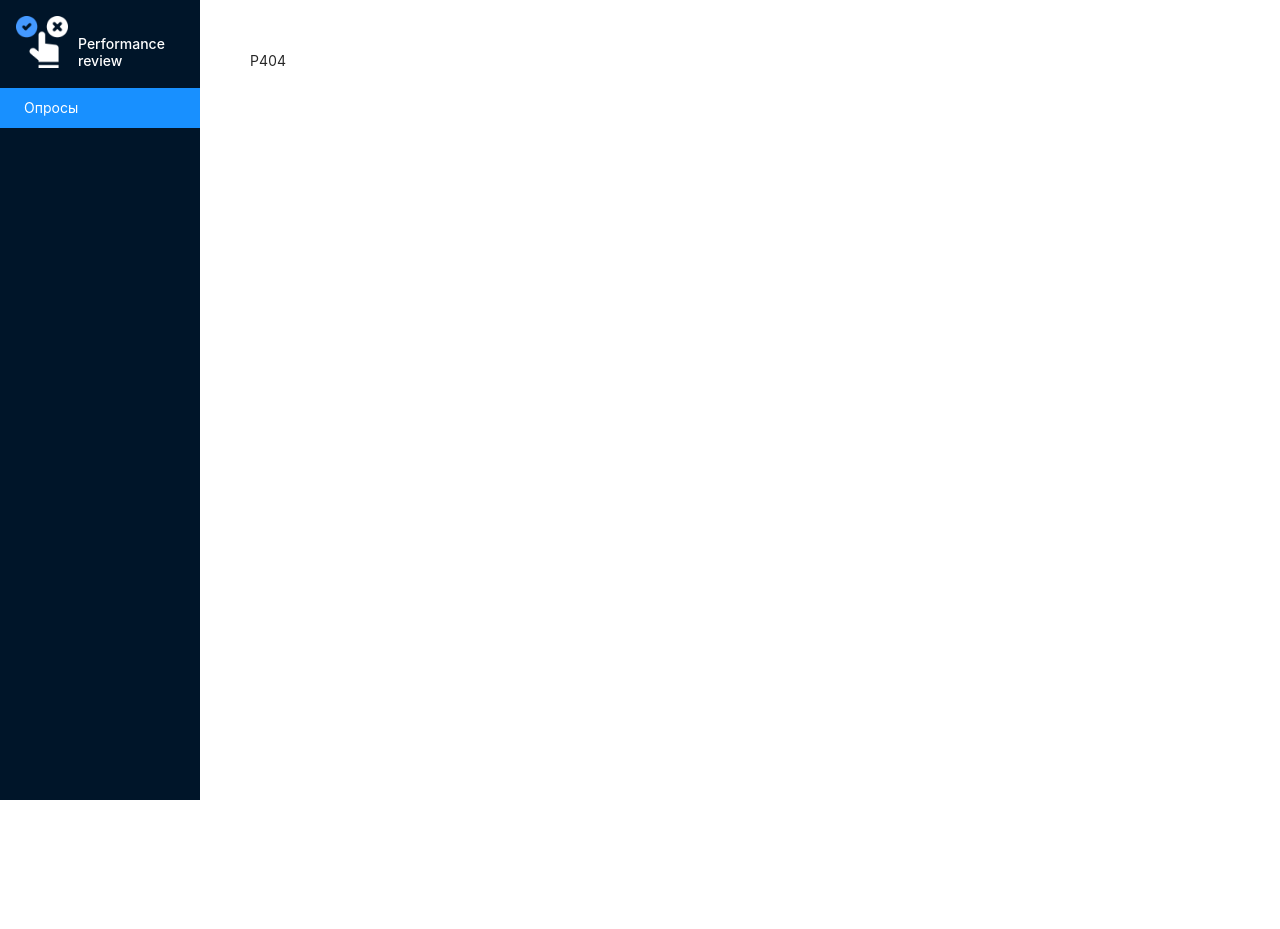
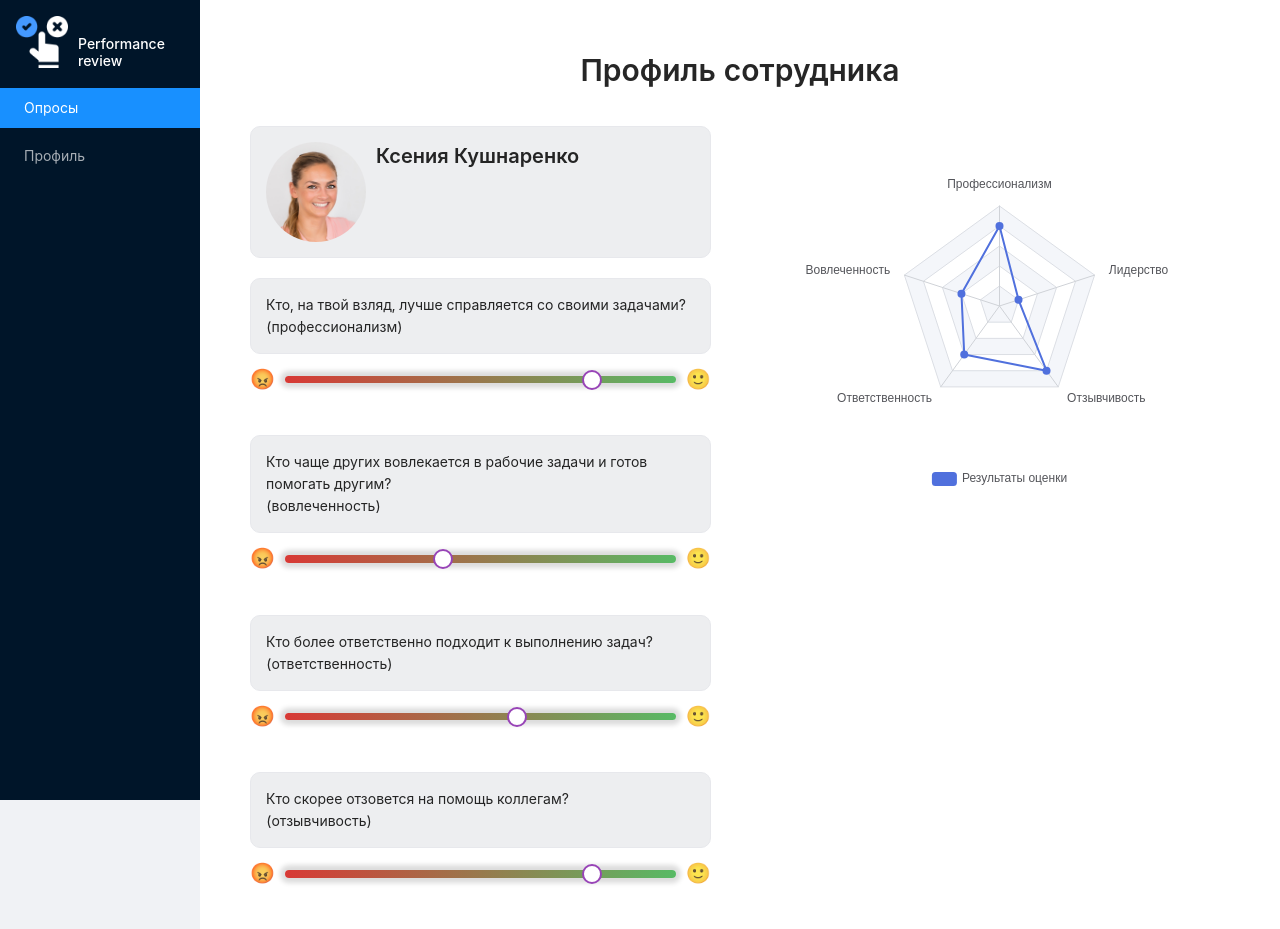
Before and after one commit to perfomance-review/pr-frontend, a React (Create React App) app: page /profile in a window 1280 px wide. Shown: the top 929 px of the page. Before the commit the page ends 800 px from the top, so only its background shows below. Built offline with nearby package versions, Linux system fonts and the light colour scheme.

Commit message:
Правки

```diff
--- a/src/App.js
+++ b/src/App.js
@@ -3,6 +3,7 @@ import { Routes, Route, Link, Navigate } from 'react-router-dom';
 import { Polls } from './pages/Polls';
 import { Poll } from './pages/Poll';
 import { P404 } from './pages/P404';
+import { Profile } from './pages/Profile';
 import './App.css';
 import logo from './logo.png';
 import 'antd/dist/antd.css';
@@ -13,6 +14,10 @@ const menuPoints = [
   {
     title: 'Опросы',
     to: '/polls',
+  },
+  {
+    title: 'Профиль',
+    to: '/profile',
   },
 ];
 
@@ -42,6 +47,7 @@ function App() {
             <Route path="/" element={<Navigate to="/polls" replace />}></Route>
             <Route path="/polls" element={<Polls />}></Route>
             <Route path="/polls/:id" element={<Poll />}></Route>
+            <Route path="/profile" element={<Profile />}></Route>
             <Route path="*" element={<P404 />}></Route>
           </Routes>
         </Content>
--- a/src/pages/Diagram.jsx
+++ b/src/pages/Diagram.jsx
@@ -12,11 +12,11 @@ const Diagram = () => {
     },
     radar: {
       indicator: [
-        { name: 'Автономность', max: 10 },
+        { name: 'Профессионализм', max: 10 },
+        { name: 'Вовлеченность', max: 10 },
+        { name: 'Ответственность', max: 10 },
+        { name: 'Отзывчивость', max: 10 },
         { name: 'Лидерство', max: 10 },
-        { name: 'Системность', max: 10 },
-        { name: 'Коммуникация', max: 10 },
-        { name: 'Планирование', max: 10 },
       ],
     },
     series: [
--- a/src/pages/PollStart.jsx
+++ b/src/pages/PollStart.jsx
@@ -29,7 +29,6 @@ const PollStart = ({ updatePollStage }) => {
     title: '',
     questionsCount: 0,
     deadline: '',
-    respondents: [],
     users: [],
     respondentsCount: 0,
   });
@@ -63,6 +62,9 @@ const PollStart = ({ updatePollStage }) => {
     };
     setPoll(changedResponse);
     setSelectedUsers(changedResponse.selectedUsers);
+    if(changedResponse.status == 'PROGRESS'){
+      updatePollStage(1);
+    }
     setIsPollLoading(false);
   }
 
@@ -75,10 +77,6 @@ const PollStart = ({ updatePollStage }) => {
     const response = await PollService.startPoll(pollId, selectedUsers);
     updatePollStage(1);
     setIsPollLoading(false);
-  }
-
-  function continuePoll() {
-    updatePollStage(1);
   }
 
   return (
@@ -115,7 +113,7 @@ const PollStart = ({ updatePollStage }) => {
             onChange={handleChange}
             className="user-picker"
           />
-          {poll.status == 'OPEN' ? (
+
           <Button
             onClick={startPoll}
             type="primary"
@@ -125,17 +123,6 @@ const PollStart = ({ updatePollStage }) => {
           >
             Начать
           </Button>
-          ) : (
-            <Button
-              onClick={continuePoll}
-              type="primary"
-              shape="round"
-              size="large"
-              className="start-button"
-            >
-              Продолжить
-            </Button>
-          )}
         </>
       )}
     </div>
--- a/src/pages/PollTake.jsx
+++ b/src/pages/PollTake.jsx
@@ -32,7 +32,6 @@ const PollTake = ({ updatePollStage }) => {
     setIsPollLoading(true);
     const response = await PollService.getQuestion(pollId);
     setQuestion(response);
-    console.log(response);
     setIsPollLoading(false);
   }
 
--- a/src/pages/Profile.jsx
+++ b/src/pages/Profile.jsx
@@ -17,24 +17,42 @@ const Profile = () => {
       <div className="profile-wrapper">
         <div className="profile-block">
           <p className="info-wrapper">
-            <img src={process.env.PUBLIC_URL + '/users/3.svg'} alt="user" className="info-img" />
-            Ксения Кушнаренко
+            <img src={process.env.PUBLIC_URL + '/users/5f6b794a-bf0f-4a81-b28b-7e1faad011ec.svg'} alt="user" className="info-img" />
+            <Title level={4} className="page-header">
+              Ксения Кушнаренко
+            </Title>
           </p>
 
           <div className="info-wrapper">
             Кто, на твой взляд, лучше справляется со своими задачами?
+            <br/>(профессионализм)
           </div>
-          <input type="range" min="0" max="10" value="7" step="1" className="range purple" />
+          <input type="range" min="0" max="10" value="8" step="1" className="range purple" />
 
           <div className="info-wrapper">
-            Кто, на твой взляд, лучше справляется со своими задачами?
+            Кто чаще других вовлекается в рабочие задачи и готов помогать другим?
+            <br/>(вовлеченность)
           </div>
-          <input type="range" min="0" max="10" value="7" step="1" className="range purple" />
+          <input type="range" min="0" max="10" value="4" step="1" className="range purple" />
 
           <div className="info-wrapper">
-            Кто, на твой взляд, лучше справляется со своими задачами?
+            Кто более ответственно подходит к выполнению задач?
+            <br/>(ответственность)
           </div>
-          <input type="range" min="0" max="10" value="7" step="1" className="range purple" />
+          <input type="range" min="0" max="10" value="6" step="1" className="range purple" />
+
+          <div className="info-wrapper">
+            Кто скорее отзовется на помощь коллегам?
+            <br/>(отзывчивость)
+          </div>
+          <input type="range" min="0" max="10" value="8" step="1" className="range purple" />
+
+          <div className="info-wrapper">
+            К чьему мнению чаще прислушиваются?
+            <br/>(лидерство)
+          </div>
+          <input type="range" min="0" max="10" value="2" step="1" className="range purple" />
+
         </div>
 
         <div className="profile-block">
```
Lines whose indentation alone changed are shown as unchanged.
